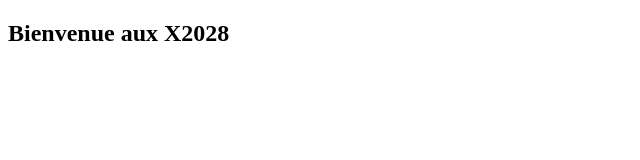
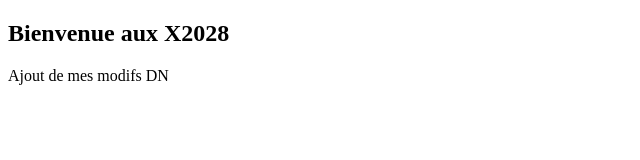
Before and after one commit to DarylNoupik/TDX2028, a plain HTML site: page index.html in a window 1280 px wide. Shown: the whole page, without its empty margins (0-640 px from the left). Drawn offline with Linux system fonts and the light colour scheme.

Commit message:
modification du fichier index par Daryl

```diff
--- a/index.html
+++ b/index.html
@@ -8,6 +8,7 @@
   <body>
     <div class="main">
       <h2>Bienvenue aux X2028</h2>
+      <p>Ajout de mes modifs DN</p>
     </div>
   </body>
 </html>
```
